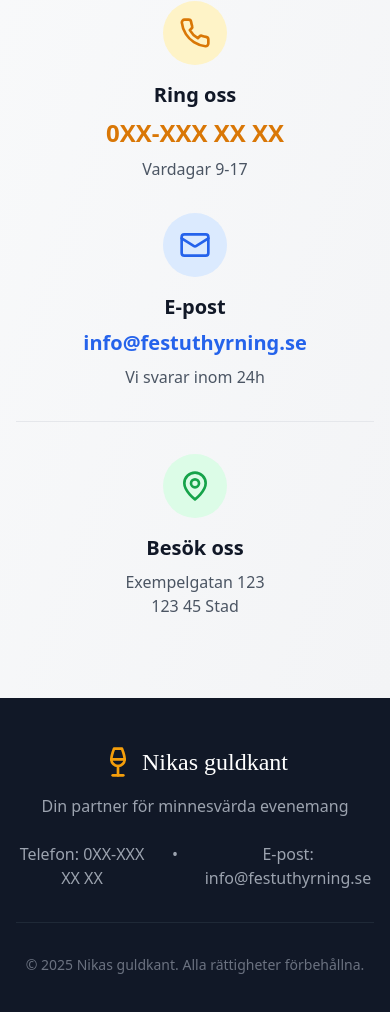
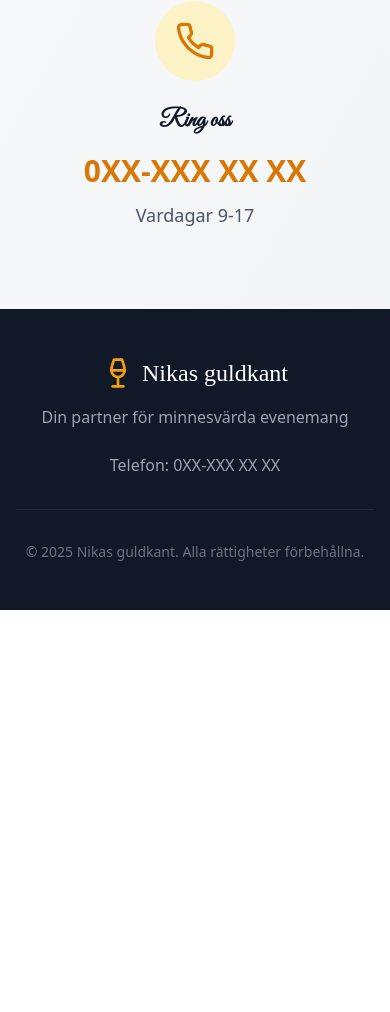
Before and after one commit to sgxman/Nikasguldkant, a React (Vite) app: page / in a window 390 px wide. Shown: the part 5082-6094 px from the top of the page. After the commit the page ends 5692 px from the top, so only its background shows below. Built offline with nearby package versions, Linux system fonts and the light colour scheme; a web font is replaced by a local one.

Commit message:
Remove email and address, keep only phone

```diff
--- a/src/App.tsx
+++ b/src/App.tsx
@@ -268,30 +268,13 @@ function App() {
             <div className="lg:col-span-2">
               <div className="max-w-2xl mx-auto">
                 <h3 className="text-2xl font-semibold text-gray-900 mb-8 font-elegant text-center">Kontaktinformation</h3>
-                <div className="grid md:grid-cols-2 gap-8">
-                  <div className="text-center">
-                    <div className="w-16 h-16 bg-amber-100 rounded-full flex items-center justify-center mx-auto mb-4">
-                      <Phone className="h-8 w-8 text-amber-600" />
-                    </div>
-                    <h4 className="text-xl font-semibold text-gray-900 mb-2">Ring oss</h4>
-                    <p className="text-2xl font-bold text-amber-600 mb-2">0XX-XXX XX XX</p>
-                    <p className="text-gray-600">Vardagar 9-17</p>
+                <div className="text-center">
+                  <div className="w-20 h-20 bg-amber-100 rounded-full flex items-center justify-center mx-auto mb-6">
+                    <Phone className="h-10 w-10 text-amber-600" />
                   </div>
-                  <div className="text-center">
-                    <div className="w-16 h-16 bg-blue-100 rounded-full flex items-center justify-center mx-auto mb-4">
-                      <Mail className="h-8 w-8 text-blue-600" />
-                    </div>
-                    <h4 className="text-xl font-semibold text-gray-900 mb-2">E-post</h4>
-                    <p className="text-xl font-semibold text-blue-600 mb-2">info@festuthyrning.se</p>
-                    <p className="text-gray-600">Vi svarar inom 24h</p>
-                  </div>
-                </div>
-                <div className="text-center mt-8 pt-8 border-t border-gray-200">
-                  <div className="w-16 h-16 bg-green-100 rounded-full flex items-center justify-center mx-auto mb-4">
-                    <MapPin className="h-8 w-8 text-green-600" />
-                  </div>
-                  <h4 className="text-xl font-semibold text-gray-900 mb-2">Besök oss</h4>
-                  <p className="text-gray-600">Exempelgatan 123<br />123 45 Stad</p>
+                  <h4 className="text-2xl font-semibold text-gray-900 mb-4 font-elegant">Ring oss</h4>
+                  <p className="text-3xl font-bold text-amber-600 mb-3">0XX-XXX XX XX</p>
+                  <p className="text-lg text-gray-600">Vardagar 9-17</p>
                 </div>
               </div>
             </div>
@@ -312,8 +295,6 @@ function App() {
             </p>
             <div className="flex justify-center space-x-6 text-gray-400">
               <span>Telefon: 0XX-XXX XX XX</span>
-              <span>•</span>
-              <span>E-post: info@festuthyrning.se</span>
             </div>
             <div className="mt-8 pt-8 border-t border-gray-800 text-gray-500 text-sm">
               <p>&copy; 2025 Nikas guldkant. Alla rättigheter förbehållna.</p>
```
